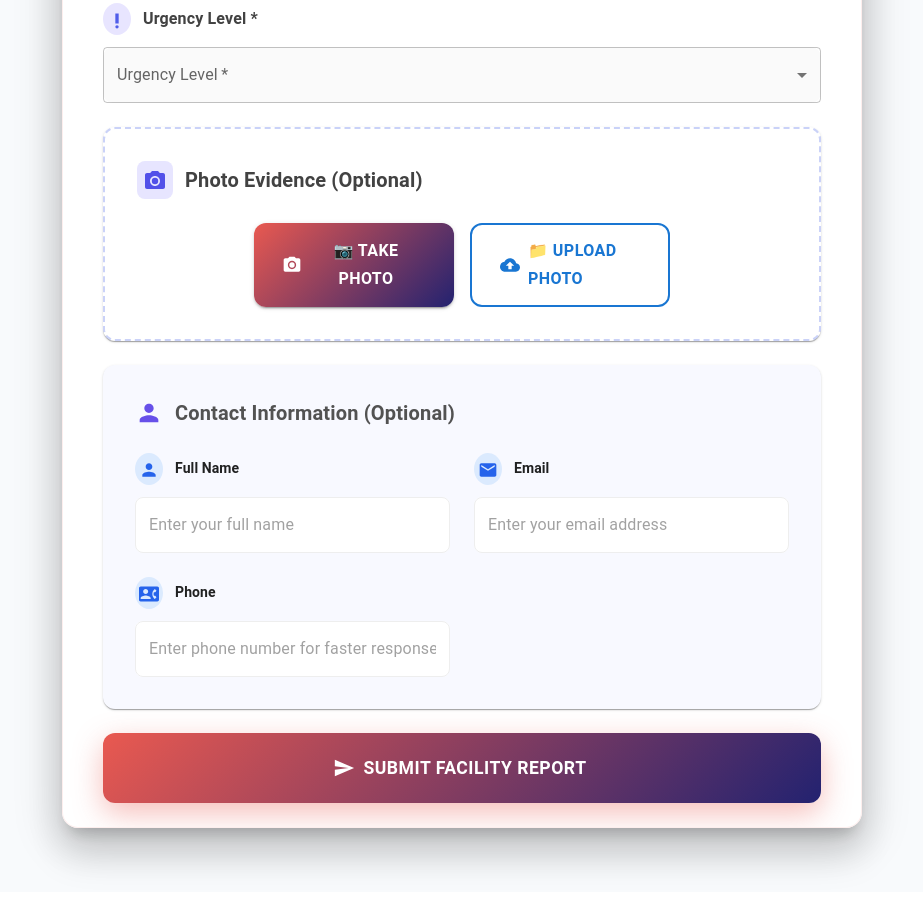
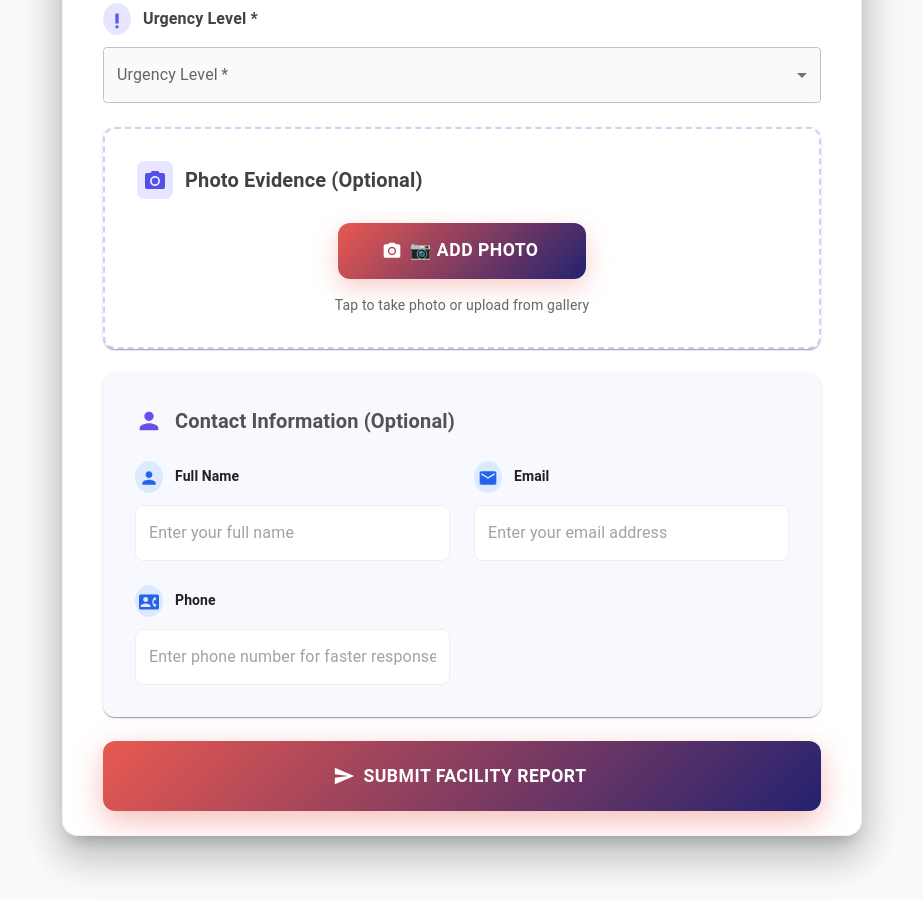
Before and after one commit to selvarasan08/wevalueyou, a React (Create React App) app: page / in a window 1280 px wide. Shown: the part 960-1860 px from the top of the page, without its empty margins (178-1101 px from the left). Built offline with nearby package versions, Linux system fonts and the light colour scheme.

Commit message:
Update photo section

```diff
--- a/src/App.js
+++ b/src/App.js
@@ -60,6 +60,8 @@ export default function FacilityIssuesReport() {
   const [successDialogOpen, setSuccessDialogOpen] = useState(false);
   const [submitStatus, setSubmitStatus] = useState(null);
   const videoRef = useRef(null); // Added for camera preview
+  const [photoOptionsOpen, setPhotoOptionsOpen] = useState(false);
+
   const streamRef = useRef(null); // Added to manage camera stream
   const fileInputRef = useRef(null);
 
@@ -187,6 +189,55 @@ export default function FacilityIssuesReport() {
       reader.readAsDataURL(file);
     }
   };
+    // SIMPLIFIED: Single unified image handler
+  const handleImageSelected = async (file) => {
+    if (file && file.size > 5000000) {
+      setSubmitStatus({
+        type: 'error',
+        message: 'Image size should be less than 5MB',
+      });
+      return;
+    }
+
+    if (file) {
+      const reader = new FileReader();
+      reader.onloadend = async () => {
+        const compressed = await compressImage(reader.result);
+        setImagePreview(compressed);
+        setSubmitStatus({
+          type: 'info',
+          message: 'Image uploaded and compressed successfully!',
+        });
+        setTimeout(() => setSubmitStatus(null), 2000);
+      };
+      reader.readAsDataURL(file);
+    }
+  };
+
+  // NEW: Handle gallery upload
+  const handleGalleryUpload = (e) => {
+    const file = e.target.files[0];
+    handleImageSelected(file);
+    setPhotoOptionsOpen(false);
+  };
+
+  // NEW: Handle camera capture (native camera app)
+  const handleCameraCapture = () => {
+    // This triggers the device's native camera app directly
+    const input = fileInputRef.current;
+    if (input) {
+      input.setAttribute('capture', 'environment'); // Rear camera
+      input.click();
+    }
+    setPhotoOptionsOpen(false);
+  };
+
+  const removeImage = () => {
+    setImagePreview(null);
+    if (fileInputRef.current) {
+      fileInputRef.current.value = '';
+    }
+  };
 
   // NEW: Handle file upload from device
   const handleFileUpload = (e) => {
@@ -194,23 +245,7 @@ export default function FacilityIssuesReport() {
     handleImageUpload(file);
   };
 
-  // NEW: Handle camera capture
-  const handleCameraCapture = async () => {
-    try {
-      const stream = await navigator.mediaDevices.getUserMedia({ video: { facingMode: 'environment' } });
-      streamRef.current = stream;
 
-      if (videoRef.current) {
-        videoRef.current.srcObject = stream;
-        videoRef.current.play();
-      }
-    } catch (err) {
-      setSubmitStatus({
-        type: 'error',
-        message: 'Camera access denied or not available. Please use file upload instead.',
-      });
-    }
-  };
 
   // NEW: Take photo from camera preview
   const takePhoto = async () => {
@@ -242,14 +277,6 @@ export default function FacilityIssuesReport() {
     }
     if (videoRef.current) {
       videoRef.current.srcObject = null;
-    }
-  };
-
-  const removeImage = () => {
-    setImagePreview(null);
-    cancelCamera(); // Also stop camera if active
-    if (fileInputRef.current) {
-      fileInputRef.current.value = '';
     }
   };
 
@@ -762,118 +789,8 @@ export default function FacilityIssuesReport() {
               </Typography>
             </Box>
 
-                {!imagePreview ? (
-                  <>
-                    {/* Camera Preview - NEW */}
-                    {videoRef.current && (
-                      <Paper sx={{ mb: 3, p: 3, textAlign: 'center', borderRadius: 3 }}>
-                        <video
-                          ref={videoRef}
-                          style={{
-                            width: '100%',
-                            maxWidth: 400,
-                            height: 300,
-                            objectFit: 'cover',
-                            borderRadius: 16,
-                            display: 'block',
-                            margin: '0 auto 20px'
-                          }}
-                          playsInline
-                        />
-                        <Box sx={{ display: 'flex', gap: 2, justifyContent: 'center', flexWrap: 'wrap' }}>
-                          <Button
-                            variant="contained"
-                            onClick={takePhoto}
-                            sx={{
-                              borderRadius: 3,
-                              px: 4,
-                              background: 'linear-gradient(135deg, #16a34a 0%, #15803d 100%)',
-                              '&:hover': { background: 'linear-gradient(135deg, #15803d 0%, #166534 100%)' }
-                            }}
-                            startIcon={<PhotoCamera />}
-                          >
-                            📸 Take Photo
-                          </Button>
-                          <Button
-                            variant="outlined"
-                            onClick={cancelCamera}
-                            sx={{ borderRadius: 3, px: 4 }}
-                          >
-                            Cancel
-                          </Button>
-                        </Box>
-                      </Paper>
-                    )}
-
-                    {/* Upload/Take Photo Buttons */}
-                    <Box sx={{ display: 'flex', gap: 2, justifyContent: 'center', flexWrap: 'wrap' }}>
-                      {hasCamera() && (
-                        <Button
-                          variant="contained"
-                          onClick={handleCameraCapture}
-                          sx={{
-                            borderRadius: 3,
-                            px: 4,
-                            py: 1.5,
-                            fontSize: '1rem',
-                            fontWeight: 600,
-                            background: 'linear-gradient(135deg, #e95950 0%, #232270 100%)',
-                            flex: 1,
-                            maxWidth: 200,
-                            '&:hover': {
-                              background: 'linear-gradient(135deg, #d94a42 0%, #1a1f3d 100%)'
-                            }
-                          }}
-                          startIcon={<PhotoCamera />}
-                        >
-                          📷 Take Photo
-                        </Button>
-                      )}
-
-                      <input
-                        type="file"
-                        accept="image/*"
-                        onChange={handleFileUpload}
-                        ref={fileInputRef}
-                        style={{ display: 'none' }}
-                        id="image-upload"
-                        capture="environment" // Prefer rear camera for file input too
-                      />
-
-                      <label htmlFor="image-upload">
-                        <Button
-                          variant="outlined"
-                          component="span"
-                          startIcon={<CloudUpload />}
-                          sx={{
-                            borderRadius: 3,
-                            borderWidth: 2,
-                            px: 4,
-                            py: 1.5,
-                            fontSize: '1rem',
-                            fontWeight: 600,
-                            borderColor: 'primary.main',
-                            color: 'primary.main',
-                            flex: 1,
-                            maxWidth: 200,
-                            '&:hover': {
-                              borderWidth: 2,
-                              bgcolor: 'primary.50'
-                            }
-                          }}
-                        >
-                          📁 Upload Photo
-                        </Button>
-                      </label>
-                    </Box>
-
-                    {!hasCamera() && (
-                      <Typography variant="body2" sx={{ mt: 2, color: 'text.secondary', textAlign: 'center' }}>
-                        Camera not available. Please use file upload.
-                      </Typography>
-                    )}
-                  </>
-                ) : (
+            {imagePreview ? (
+              // ✅ Image Preview (unchanged)
               <Box sx={{ textAlign: 'center' }}>
                 <Paper
                   elevation={8}
@@ -916,8 +833,118 @@ export default function FacilityIssuesReport() {
                   ✓ Image compressed and ready (under 50KB)
                 </Typography>
               </Box>
+            ) : (
+              // ✅ NEW: Single "Add Photo" button that opens options
+              <Box sx={{ textAlign: 'center' }}>
+                <input
+                  type="file"
+                  accept="image/*"
+                  ref={fileInputRef}
+                  style={{ display: 'none' }}
+                  id="image-upload"
+                  onChange={handleGalleryUpload}
+                />
+
+                <Button
+                  variant="contained"
+                  component="label"
+                  onClick={() => setPhotoOptionsOpen(true)} // Opens modal instead
+                  sx={{
+                    borderRadius: 3,
+                    px: 6,
+                    py: 2.5,
+                    fontSize: '1.1rem',
+                    fontWeight: 600,
+                    background: 'linear-gradient(135deg, #e95950 0%, #232270 100%)',
+                    boxShadow: '0 8px 25px rgba(233, 89, 80, 0.3)',
+                    height: 56,
+                    minWidth: 200,
+                    '&:hover': {
+                      background: 'linear-gradient(135deg, #d94a42 0%, #1a1f3d 100%)',
+                      transform: 'translateY(-2px)',
+                      boxShadow: '0 12px 35px rgba(233, 89, 80, 0.4)'
+                    }
+                  }}
+                  startIcon={<CameraAlt />}
+                >
+                  📷 Add Photo
+                </Button>
+
+                <Typography variant="body2" sx={{ mt: 2, color: 'text.secondary' }}>
+                  Tap to take photo or upload from gallery
+                </Typography>
+              </Box>
             )}
           </Paper>
+
+          {/* ✅ NEW: Photo Options Modal */}
+          <Dialog
+            open={photoOptionsOpen}
+            onClose={() => setPhotoOptionsOpen(false)}
+            maxWidth="xs"
+            fullWidth
+          >
+            <DialogTitle sx={{ pb: 1 }}>
+              <Typography variant="h6" sx={{ fontWeight: 700, color: 'grey.800' }}>
+                Choose Photo Source
+              </Typography>
+            </DialogTitle>
+            <DialogContent sx={{ pt: 1 }}>
+              <Box sx={{ display: 'flex', flexDirection: 'column', gap: 2, py: 1 }}>
+                {/* Camera Option */}
+                <Button
+                  fullWidth
+                  variant="contained"
+                  onClick={handleCameraCapture}
+                  sx={{
+                    borderRadius: 3,
+                    py: 2.5,
+                    fontSize: '1rem',
+                    fontWeight: 600,
+                    background: 'linear-gradient(135deg, #16a34a 0%, #15803d 100%)',
+                    height: 64,
+                    boxShadow: '0 4px 20px rgba(22, 163, 74, 0.3)',
+                    '&:hover': {
+                      background: 'linear-gradient(135deg, #15803d 0%, #166534 100%)',
+                      transform: 'translateY(-1px)'
+                    }
+                  }}
+                  startIcon={<PhotoCamera />}
+                >
+                  📸 Take Photo
+                </Button>
+
+                {/* Gallery Option */}
+                <label htmlFor="image-upload">
+                  <Button
+                    fullWidth
+                    variant="outlined"
+                    component="span"
+                    sx={{
+                      borderRadius: 3,
+                      py: 2.5,
+                      fontSize: '1rem',
+                      fontWeight: 600,
+                      borderWidth: 2,
+                      borderColor: 'primary.main',
+                      color: 'primary.main',
+                      height: 64,
+                      '&:hover': {
+                        borderWidth: 2,
+                        bgcolor: 'primary.50',
+                        borderColor: 'primary.dark'
+                      }
+                    }}
+                  >
+                    <Box sx={{ display: 'flex', alignItems: 'center', gap: 1.5 }}>
+                      <CloudUpload />
+                      Upload from Gallery
+                    </Box>
+                  </Button>
+                </label>
+              </Box>
+            </DialogContent>
+          </Dialog>
 
 
 
```
Lines whose indentation alone changed are shown as unchanged.
